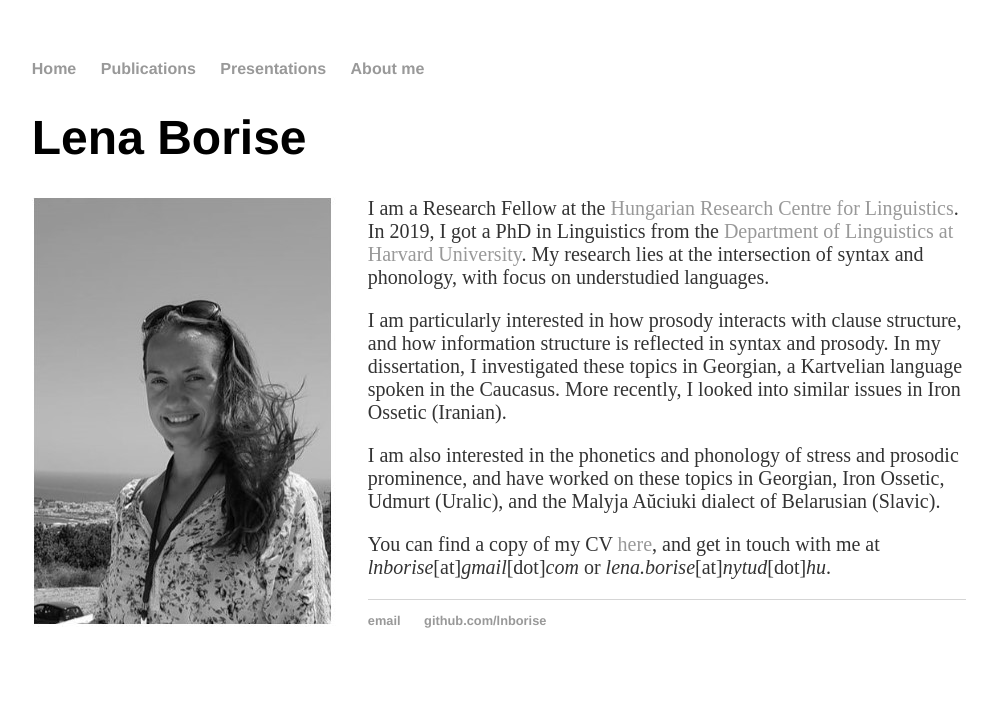
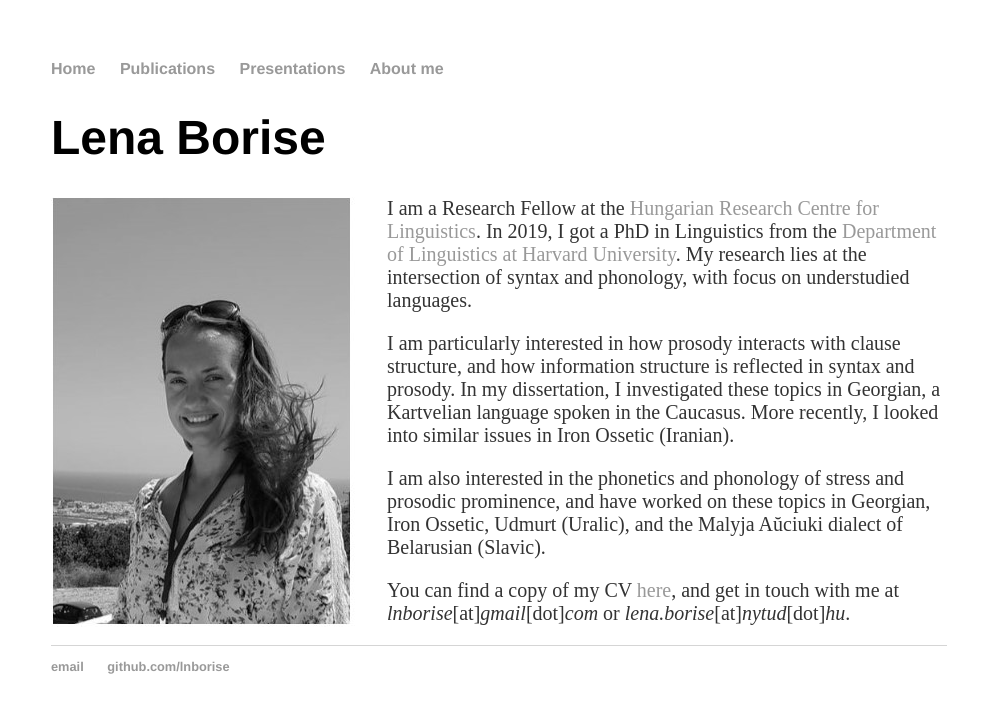
Before and after one commit to lnborise/lnborise.github.io, a Jekyll site: the page built from index.html, in a window 1280 px wide. Shown: the top 713 px of the page, without its empty margins (141-1134 px from the left). Built offline with Jekyll 4.4.1, drawn with Linux system fonts in a browser that asks for light colours.

Commit message:
Update main.css

```diff
--- a/css/main.css
+++ b/css/main.css
@@ -1,6 +1,6 @@
 body {
     margin: 60px auto;
-    width: 73%;
+    width: 70%;
 }
 nav ul, footer ul {
     font-family:'Helvetica', 'Arial', 'Sans-Serif';
```
